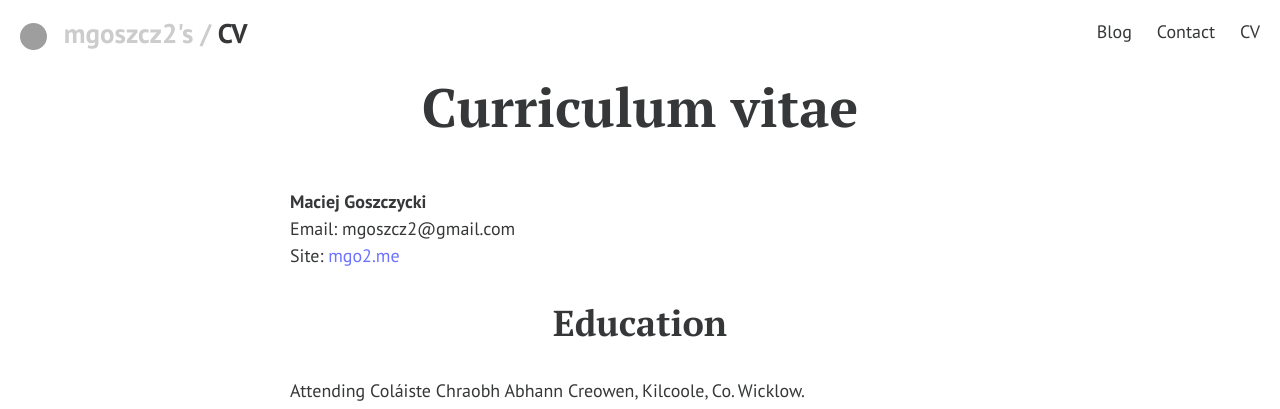
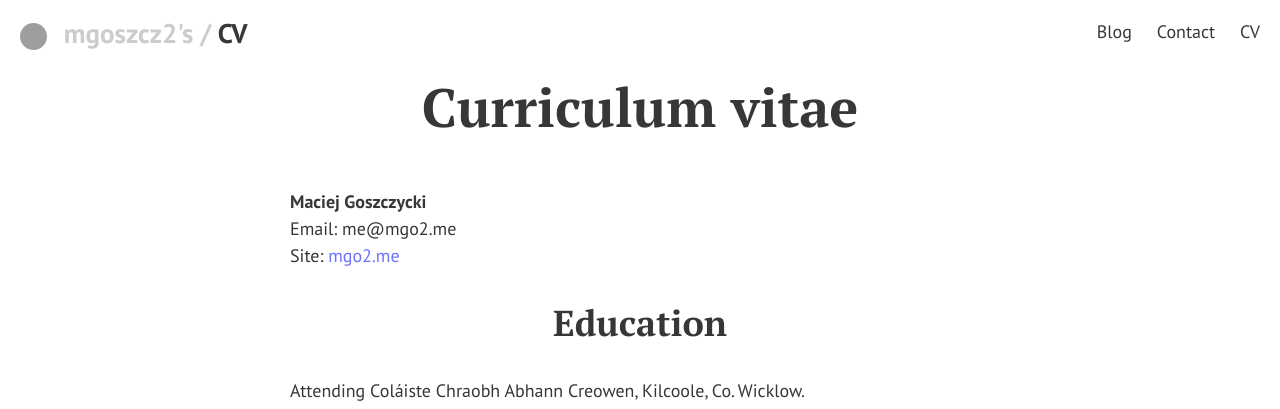
Before and after one commit to maciej-irl/maciej-irl.github.io, a Jekyll site: the page built from cv.markdown, in a window 1280 px wide and 900 px high. Shown: the top 409 px of the window. Built offline with Jekyll 4.4.1, drawn with Linux system fonts in a browser that asks for light colours; Markdown is read by kramdown in place of the engine named in the settings; grey boxes are pictures that could not be loaded.

Commit message:
Updated email adress

```diff
--- a/cv.markdown
+++ b/cv.markdown
@@ -7,7 +7,7 @@ title: CV - mgoszcz2
 # Curriculum vitae
 
 __Maciej Goszczycki__<br>
-Email: mgoszcz2@gmail.com<br>
+Email: me@mgo2.me<br>
 Site: [mgo2.me](http://mgo2.me)
 
 ## Education
```
